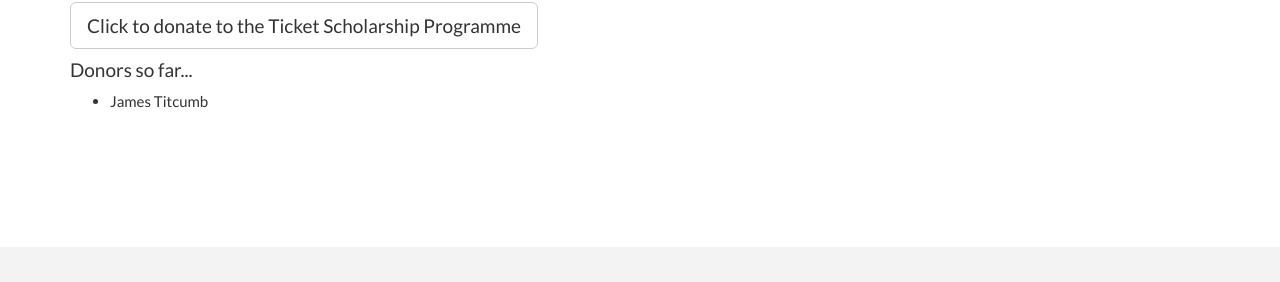
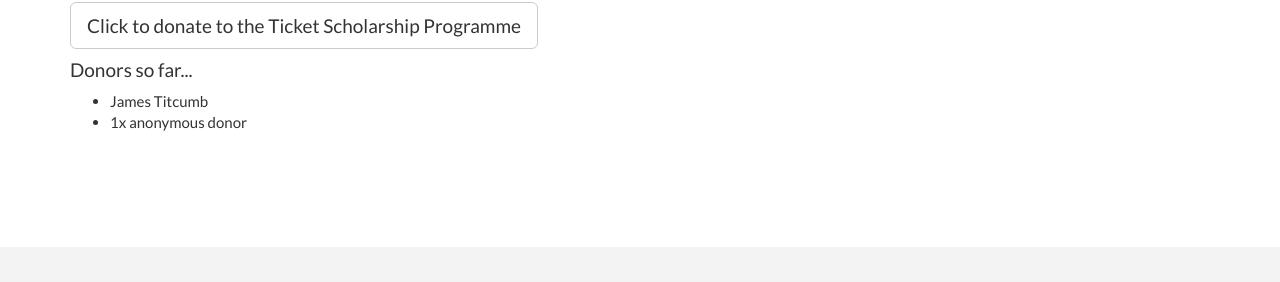
Before and after one commit to phphants/php-south-coast-2016, a Jekyll site: the page built from scholarship.html, in a window 1280 px wide and 950 px high. Shown: the part 554-836 px from the top of the window. Built offline with Jekyll 4.4.1, drawn with Linux system fonts in a browser that asks for light colours.

Commit message:
Added anon donor

```diff
--- a/scholarship.html
+++ b/scholarship.html
@@ -56,6 +56,7 @@ order: 6
         <h4>Donors so far...</h4>
         <ul>
             <li>James Titcumb</li>
+            <li>1x anonymous donor</li>
         </ul>
     </div>
 </div>
```
